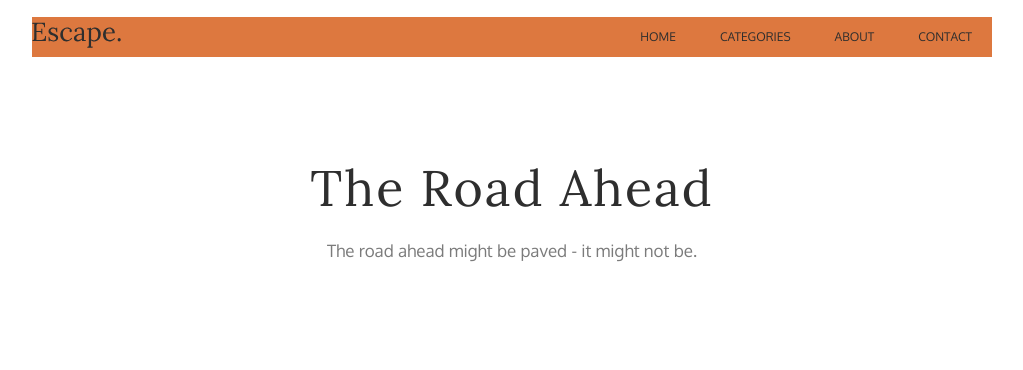
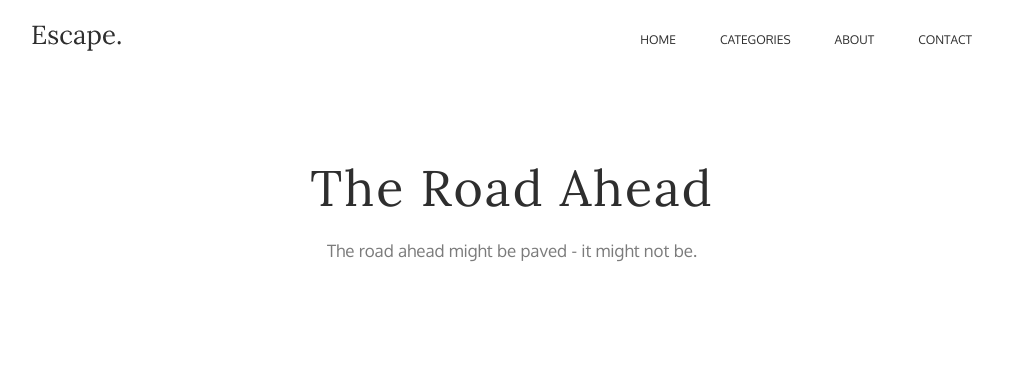
Before and after one commit to HotCucumber1/web_labs, a PHP site: page /the_road_ahead.html in a window 1280 px wide. Shown: the top 370 px of the page, without its empty margins (128-1151 px from the left). Run offline with PHP 8.4, Linux system fonts and the light colour scheme.

Commit message:
Change styles at TheRoadAhead

```diff
--- a/static/styles/the_road_ahead_style.css
+++ b/static/styles/the_road_ahead_style.css
@@ -1,5 +1,6 @@
 * {
     margin: 0;
+    box-sizing: border-box;
 }
 
 body {
@@ -8,16 +9,13 @@ body {
 
 .section-header {
     height: 74px;
-    box-sizing: border-box;
+    padding-top: 20px;
     margin-bottom: 82px;
-    padding-top: 17px;
 }
 
 .section-header__nav-panel {
-    height: 40px;
     max-width: 960px;
     margin-inline: auto;
-    background-color: #DD783F;
 }
 
 .section-header__logo {
@@ -96,14 +94,12 @@ body {
     background-color: rgba(35, 47, 56, 0.6);
     background-blend-mode: darken;
     background-size: cover;
-    padding-top: 28px;
-    box-sizing: border-box;
+    padding-top: 31px;
 }
 
 .section-footer__nav-panel {
     max-width: 960px;
     margin-inline: auto;
-    height: 34px;
 }
 
 .section-footer__logo path {
```
